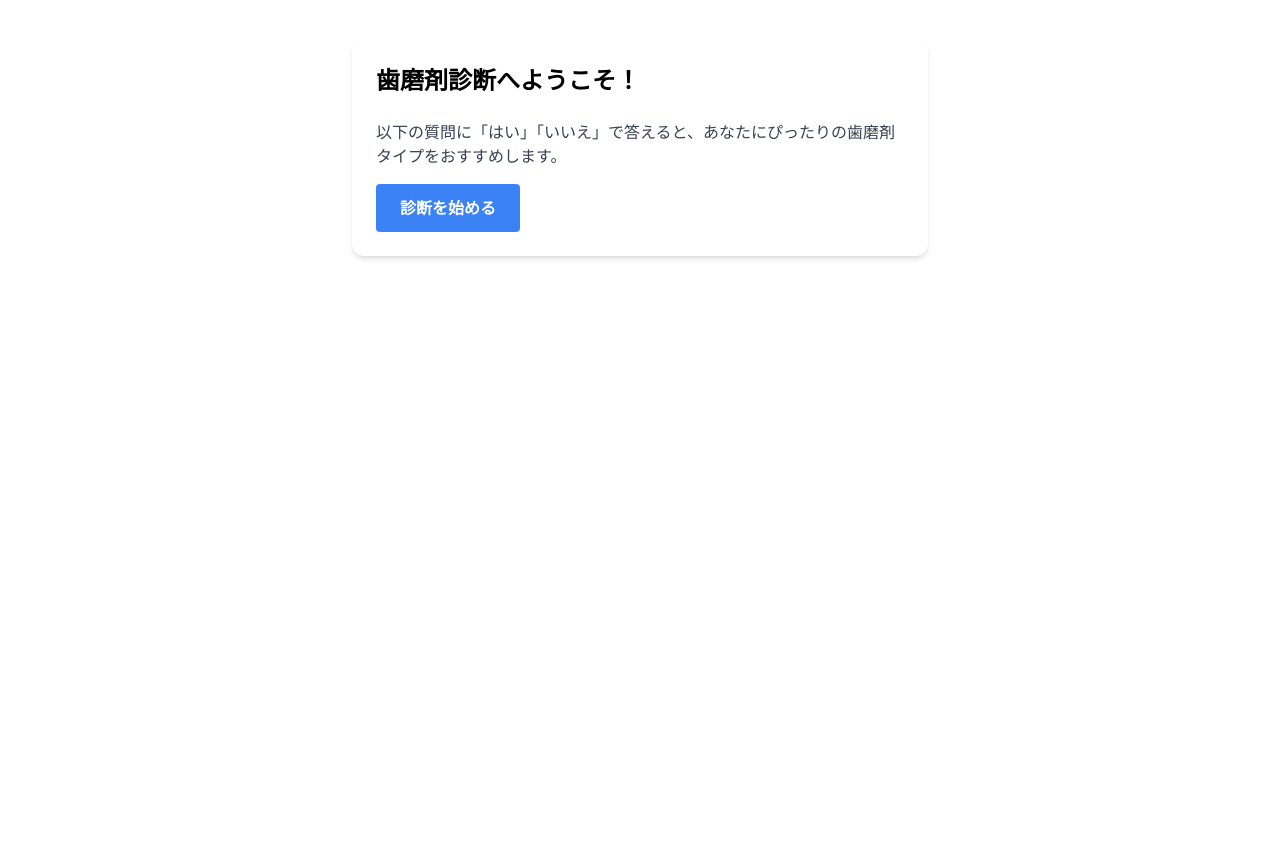
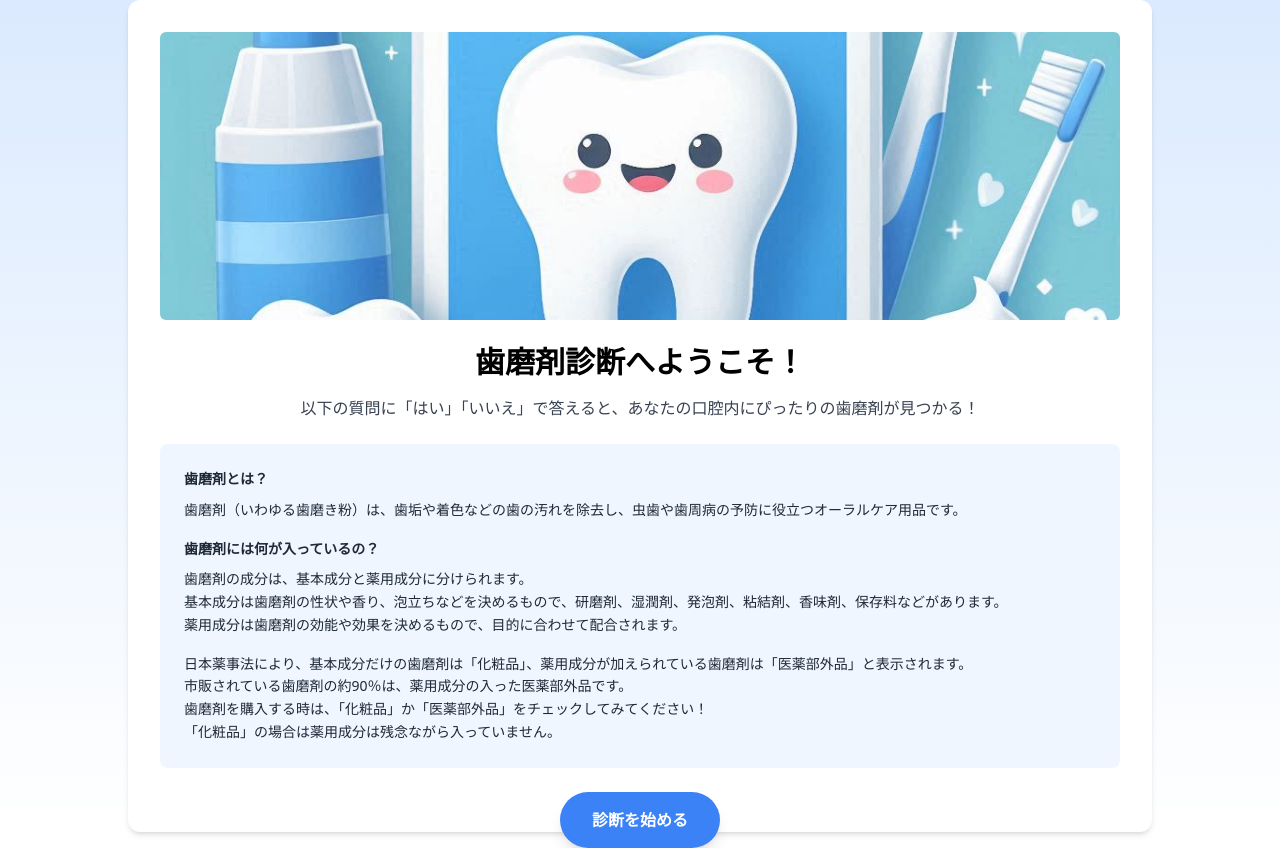
Before and after one commit to nichika-N/toothpaste-diagnosis-app, a React (Vite) app: page / in a window 1280 px wide. Before the commit the page ends 800 px from the top, so only its background shows below. Built offline with nearby package versions, Linux system fonts and the light colour scheme.

Commit message:
2025年6月11日 ふわっと文字アニメ導入前のバックアップ

```diff
--- a/index.html
+++ b/index.html
@@ -3,7 +3,7 @@
   <head>
     <meta charset="UTF-8" />
     <meta name="viewport" content="width=device-width, initial-scale=1.0" />
-    <title>Toothpaste Diagnosis</title>
+    <title>歯磨剤診断アプリ</title>
   </head>
   <body>
     <div id="root"></div>
--- a/src/components/Home.jsx
+++ b/src/components/Home.jsx
@@ -2,17 +2,55 @@ import { Link } from 'react-router-dom';
 
 export default function Home() {
   return (
-    <div className="p-6 max-w-xl mx-auto mt-10 bg-white rounded-xl shadow-md">
-      <h1 className="text-2xl font-bold mb-6">歯磨剤診断へようこそ！</h1>
-      <p className="mb-4 text-gray-700">
-        以下の質問に「はい」「いいえ」で答えると、あなたにぴったりの歯磨剤タイプをおすすめします。
+    <div className="min-h-screen bg-gradient-to-b from-blue-100 to-white flex items-center justify-center px-4">
+      <div className="p-8 max-w-5xl w-full bg-white rounded-xl shadow-md animate-fadeIn">
+        {/* 画像部分 */}
+        <img
+          src="/images/1.png"
+          alt="診断イメージ"
+          className="w-full h-72 object-cover rounded-md mb-6"
+        />
+
+        {/* テキスト・ボタン部分 */}
+        <h1 className="text-3xl font-bold mb-4 text-center">
+          歯磨剤診断へようこそ！
+        </h1>
+        <p className="mb-6 text-gray-700 text-center">
+          以下の質問に「はい」「いいえ」で答えると、あなたの口腔内にぴったりの歯磨剤が見つかる！
         </p>
+
+        {/* 説明文 */}
+        <div className="bg-blue-50 p-6 rounded-lg mb-6 text-sm text-gray-800 leading-relaxed">
+          <p className="font-semibold mb-2">歯磨剤とは？</p>
+          <p className="mb-4">
+            歯磨剤（いわゆる歯磨き粉）は、歯垢や着色などの歯の汚れを除去し、虫歯や歯周病の予防に役立つオーラルケア用品です。
+          </p>
+
+          <p className="font-semibold mb-2">歯磨剤には何が入っているの？</p>
+          <p className="mb-4">
+            歯磨剤の成分は、基本成分と薬用成分に分けられます。<br />
+            基本成分は歯磨剤の性状や香り、泡立ちなどを決めるもので、研磨剤、湿潤剤、発泡剤、粘結剤、香味剤、保存料などがあります。<br />
+            薬用成分は歯磨剤の効能や効果を決めるもので、目的に合わせて配合されます。
+          </p>
+
+          <p>
+            日本薬事法により、基本成分だけの歯磨剤は「化粧品」、薬用成分が加えられている歯磨剤は「医薬部外品」と表示されます。<br />
+            市販されている歯磨剤の約90％は、薬用成分の入った医薬部外品です。<br />
+            歯磨剤を購入する時は、「化粧品」か「医薬部外品」をチェックしてみてください！<br />
+            「化粧品」の場合は薬用成分は残念ながら入っていません。
+          </p>
+        </div>
+
+        {/* ボタン（枠の外に配置） */}
+        <div className="flex justify-center -mb-12">
           <Link
             to="/diagnosis"
-        className="inline-block px-6 py-3 bg-blue-500 text-white font-semibold rounded hover:bg-blue-600 transition"
+            className="inline-block px-8 py-4 bg-blue-500 text-white font-semibold rounded-full hover:bg-blue-600 transition shadow-lg"
           >
             診断を始める
           </Link>
         </div>
+      </div>
+    </div>
   );
 }
--- a/src/index.css
+++ b/src/index.css
@@ -1,3 +1,20 @@
 @tailwind base;
 @tailwind components;
 @tailwind utilities;
+
+@layer utilities {
+  .animate-fadeIn {
+    animation: fadeIn 1s ease-out;
+  }
+
+  @keyframes fadeIn {
+    from {
+      opacity: 0;
+      transform: translateY(10px);
+    }
+    to {
+      opacity: 1;
+      transform: translateY(0);
+    }
+  }
+}
--- a/src/pages/ToothpasteDiagnosis.jsx
+++ b/src/pages/ToothpasteDiagnosis.jsx
@@ -42,20 +42,13 @@ export default function ToothpasteDiagnosis() {
     }
   };
 
-  // ← ← ← 新しい診断ロジック（同点多数に対応）ここ！
   const calculateResult = () => {
     const entries = Object.entries(scores).filter(([k]) => k !== 'Total');
     const maxScore = Math.max(...entries.map(([, v]) => v));
-
-    if (maxScore === 0) {
-      return { top1: results.Total, top2: null };
-    }
+    if (maxScore === 0) return { top1: results.Total, top2: null };
 
     const topTypes = entries.filter(([, v]) => v === maxScore);
-
-    if (topTypes.length >= 3) {
-      return { top1: results.Total, top2: null };
-    }
+    if (topTypes.length >= 3) return { top1: results.Total, top2: null };
 
     const sorted = topTypes.sort((a, b) => a[0].localeCompare(b[0]));
     return {
@@ -64,9 +57,11 @@ export default function ToothpasteDiagnosis() {
     };
   };
 
-  if (isFinished) {
   return (
-      <div className="p-6 bg-white rounded-xl shadow-md max-w-xl mx-auto mt-10">
+    <div className="min-h-screen bg-gradient-to-b from-blue-100 to-white flex items-center justify-center px-4">
+      <div className="p-6 bg-white rounded-xl shadow-md max-w-xl w-full">
+        {isFinished ? (
+          <>
             <h2 className="text-xl font-bold mb-4">診断結果</h2>
             <p className="mb-2 font-semibold">第1位：{result.top1.type}</p>
             <p className="text-gray-700 mb-4">{result.top1.description}</p>
@@ -76,12 +71,9 @@ export default function ToothpasteDiagnosis() {
                 <p className="text-gray-700">{result.top2.description}</p>
               </>
             )}
-      </div>
-    );
-  }
-
-  return (
-    <div className="p-6 bg-white rounded-xl shadow-md max-w-xl mx-auto mt-10">
+          </>
+        ) : (
+          <>
             <h2 className="text-lg font-semibold mb-4">
               質問 {step + 1}/{questions.length}
             </h2>
@@ -100,6 +92,9 @@ export default function ToothpasteDiagnosis() {
                 いいえ
               </button>
             </div>
+          </>
+        )}
+      </div>
     </div>
   );
 }
```
Also changed, not shown: public/images/1.png (added). Lines whose indentation alone changed are shown as unchanged.
